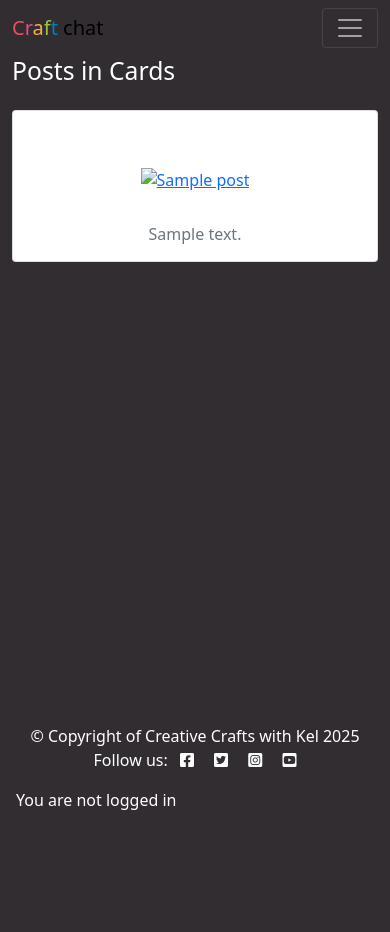
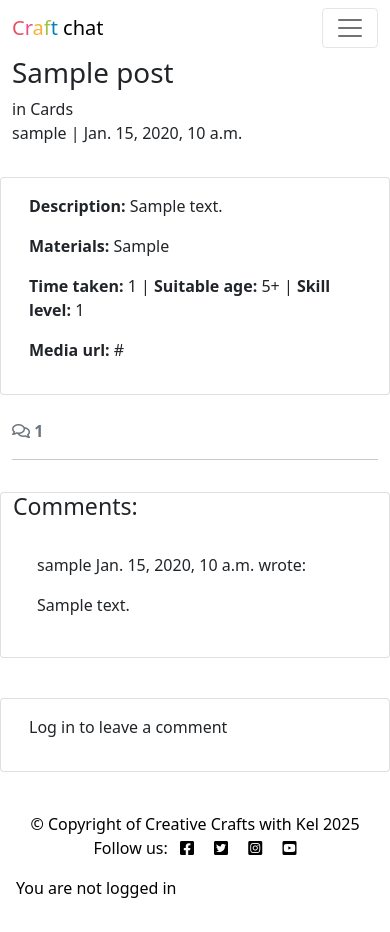
Before and after one commit to HobbesUnleashed/chat-crafts, a Django app: page /posts/1/ in a window 390 px wide. Before the commit the page ends 810 px from the top, so only its background shows below. Run offline with Django 4.2, Linux system fonts and the light colour scheme; data comes from the database, SQL or seed files in the repository; tables that the repository leaves empty hold one stand-in row (values such as "Sample post"); some libraries are stand-ins or nearby versions.

Commit message:
Created post_detail.html with comments for logged in users

```diff
--- a/chat/admin.py
+++ b/chat/admin.py
@@ -1,6 +1,6 @@
 from django.utils.html import strip_tags
 from django.contrib import admin
-from .models import Category, Post
+from .models import Category, Post, Comment
 from django_summernote.admin import SummernoteModelAdmin
 
 
@@ -29,3 +29,6 @@ class PostAdmin(SummernoteModelAdmin):
     list_display = ("title", "category", "age", "skill", "created_on")
     search_fields = ["title", "category"]
     list_filter = ("category", "title")
+
+
+admin.site.register(Comment)
--- a/chat/forms.py
+++ b/chat/forms.py
@@ -1,5 +1,5 @@
 from django import forms
-from .models import Post
+from .models import Post, Comment
 
 
 class PostForm(forms.ModelForm):
@@ -16,3 +16,9 @@ class PostForm(forms.ModelForm):
             "media_url",
             "skill",
         ]
+
+
+class CommentForm(forms.ModelForm):
+    class Meta:
+        model = Comment
+        fields = ("body",)
--- a/chat/models.py
+++ b/chat/models.py
@@ -61,3 +61,17 @@ class Post(models.Model):
 
     def __str__(self):
         return f"{self.title} | written by {self.author}"
+
+
+class Comment(models.Model):
+    post = models.ForeignKey(Post, on_delete=models.CASCADE, related_name="comments")
+    author = models.ForeignKey(User, on_delete=models.CASCADE, related_name="commenter")
+    body = models.TextField()
+    approved = models.BooleanField(default=False)
+    created_on = models.DateTimeField(auto_now_add=True)
+
+    class Meta:
+        ordering = ["created_on"]
+
+    def __str__(self):
+        return f"Comment: {self.body} | Written by {self.author}"
--- a/chat/templates/chat/post_detail.html
+++ b/chat/templates/chat/post_detail.html
@@ -0,0 +1,100 @@
+{% extends 'base.html' %} {% block content %}
+{% load static %}
+{% load crispy_forms_tags %}
+
+<div class="masthead">
+    <div class="container">
+        <div class="row g-0">
+            <div class="col-md-6 masthead-text">
+                <!-- Post title goes in these h1 tags -->
+                <h1 class="post-title">{{ post.title }}</h1> in {{ post.category }}
+                <!-- Post author goes before the | the post's created date goes after -->
+                <p class="post-subtitle">{{ post.author }} | {{ post.created_on }}</p>
+            </div>
+            <div class="d-none d-md-block col-md-6 masthead-image">
+                <a href="{% url 'post_detail' post.id %}">
+                    <img src="{{ post.image.url }}" alt="{{ post.title }}" class="img-fluid fixed-size">
+                </a>
+            </div>
+        </div>
+    </div>
+</div>
+
+<div class="container">
+    <div class="row">
+        <div class="col card mb-4  mt-3 left  top">
+            <div class="card-body">
+                <!-- The post content goes inside the card-text. -->
+                <!-- Use the | safe filter inside the template tags -->
+                <p class="card-text">
+                    <strong>Description: </strong>{{ post.content | safe }}
+                </p>
+                <p class="card-text">
+                    <strong>Materials: </strong>{{post.materials | safe }}
+                </p>
+                <p class="post-subtitle"><strong>Time taken: </strong>{{ post.time_taken }} | <strong>Suitable age:
+                    </strong>{{ post.get_age_display }} | <strong>Skill level: </strong>{{ post.get_skill_display }}</p>
+                <p class="post-subtitle"><strong>Media url: </strong>{{ post.media_url }}</p>
+            </div>
+        </div>
+    </div>
+    <!-- Displaying count of comments -->
+    <div class="row">
+        <div class="col-12">
+            <strong class="text-secondary">
+                <i class="far fa-comments"></i> {{ comment_count }} </strong>
+        </div>
+        <div class="col-12">
+            <hr>
+        </div>
+    </div>
+
+    <!-- Displaying Comments -->
+    <div class="row">
+        <div class="col-md-8 card mb-4 mt-3 ">
+            <h3>Comments:</h3>
+            <div class="card-body">
+                <!-- We want a for loop inside the empty control tags to iterate through each comment in comments -->
+                {% for comment in comments %}
+                <div class="p-2 comments
+                    {% if not comment.approved and comment.author == user %}
+                     faded{% elif not comment.approved %} d-none{% endif %}">
+                    <p class="font-weight-bold">
+                        {{ comment.author }}
+                        <span class="font-weight-normal">
+                            {{ comment.created_on }}
+                        </span> wrote:
+                    </p>
+                    <div id="comment{{ comment.id }}">
+                        {{ comment.body | linebreaks }}
+                    </div>
+                    {% if not comment.approved and comment.author == user %}
+                    <p class="approval">
+                        This comment is awaiting approval
+                    </p>
+                    {% endif %}
+                </div>
+                <!-- Our for loop ends here -->
+                {% endfor %}
+            </div>
+        </div>
+        <!-- Creating New Comments -->
+        <div class="col-md-4 card mb-4 mt-3">
+            <div class="card-body">
+                {% if user.is_authenticated %}
+                <h3>Leave a comment:</h3>
+                <p>Posting as: {{ user.username }}</p>
+                <form id="commentForm" method="POST" style="margin-top: 1.3em;">
+                    {% csrf_token %}
+                    {{ comment_form | crispy }}
+                    <button id="submitButton" type="submit" class="btn btn-signup btn-lg">Submit</button>
+                </form>
+                {% else %}
+                <p>Log in to leave a comment</p>
+                {% endif %}
+            </div>
+        </div>
+    </div>
+</div>
+
+{% endblock content %}
--- a/chat/templates/chat/postlist.html
+++ b/chat/templates/chat/postlist.html
@@ -9,7 +9,7 @@
 {% block content %}
 
 <div class="container">
-    <div class="row text-white">
+    <div class="row standard">
         <h2>Posts in {{ category.title }}</h2>
         {% for post in posts %}
         <div class="col-12 col-md-4 d-flex justify-content-center mt-3">
@@ -17,19 +17,17 @@
                 <div class="card-body text-center">
                     <div class="image-container">
                         <div class="image-flash">
+
                             <p class="cat_name">{{ post.title | safe }}</p>
+                            </a>
                         </div>
-                        {% if post.image %}
-                        <a href="{% url 'posts_list' post.id %}">
+                        <a href="{% url 'post_detail' post.id %}">
                             <img src="{{ post.image.url }}" alt="{{ post.title }}" class="img-fluid fixed-size">
                         </a>
-                        {% else %}
-                        <a href="{% url 'posts_list' post.id %}">
-                            <img src="post-images/no_image.jpg" alt="Default Image" class="img-fluid">
+                        <hr>
+                        <a href="{% url 'post_detail' post.id %}">
+                            <p class="card-text text-muted h6">{{ post.content | safe }}</p>
                         </a>
-                        {% endif %}
-                        <hr>
-                        <p class="card-text text-muted h6">{{ post.content | safe }}</p>
                     </div>
                 </div>
             </div>
--- a/chat/urls.py
+++ b/chat/urls.py
@@ -6,5 +6,8 @@ from django.conf.urls.static import static
 urlpatterns = [
     path("", views.Categories.as_view(), name="home"),
     path("create-post/", views.create_post_page, name="create_post_page"),
-    path("posts/<int:category_id>/", views.PostList.as_view(), name="posts_list"),
+    path("posts/<int:post_id>/", views.post_detail, name="post_detail"),
+    path(
+        "category/<int:category_id>/posts/", views.PostList.as_view(), name="posts_list"
+    ),
 ]
--- a/chat/views.py
+++ b/chat/views.py
@@ -3,7 +3,8 @@ from django.views import generic
 from django.views.generic import ListView
 from .models import Category, Post
 from django.contrib.auth.decorators import login_required
-from .forms import PostForm
+from .forms import PostForm, CommentForm
+from django.contrib import messages
 
 
 # Create your views here.
@@ -31,6 +32,52 @@ class PostList(ListView):
         return context
 
 
+def post_detail(request, post_id):
+    """
+    Display an individual :model: `blog.post`
+
+    **Context**
+
+    ``post``
+        An instance of :model: `blog.post`.
+
+    **Template:**
+
+    :template: `blog/post_detail.html`
+    """
+
+    post = get_object_or_404(Post, id=post_id)
+    comments = post.comments.all().order_by("-created_on")
+    comment_count = post.comments.filter(approved=True).count()
+
+    if request.method == "POST":
+        print("Received a POST request")
+        comment_form = CommentForm(data=request.POST)
+        if comment_form.is_valid():
+            comment = comment_form.save(commit=False)
+            comment.author = request.user
+            comment.post = post
+            comment.save()
+            messages.add_message(
+                request, messages.SUCCESS, "Comment submitted and awaiting approval"
+            )
+
+    comment_form = CommentForm()
+
+    print("About to run the render")
+
+    return render(
+        request,
+        "chat/post_detail.html",
+        {
+            "post": post,
+            "comments": comments,
+            "comment_count": comment_count,
+            "comment_form": comment_form,
+        },
+    )
+
+
 @login_required
 def create_post_page(request):
     if request.method == "POST":
--- a/crafts/settings.py
+++ b/crafts/settings.py
@@ -54,6 +54,8 @@ INSTALLED_APPS = [
     "allauth.socialaccount",
     "cloudinary",
     "cloudinary_storage",
+    "crispy_forms",
+    "crispy_bootstrap5",
     "django_summernote",
     "chat",
 ]
@@ -61,6 +63,9 @@ INSTALLED_APPS = [
 SITE_ID = 1
 LOGIN_REDIRECT_URL = "/"
 LOGOUT_REDIRECT_URL = "/"
+
+CRISPY_ALLOWED_TEMPLATE_PACKS = "bootstrap5"
+CRISPY_TEMPLATE_PACK = "bootstrap5"
 
 MIDDLEWARE = [
     "django.middleware.security.SecurityMiddleware",
--- a/static/css/styles.css
+++ b/static/css/styles.css
@@ -29,7 +29,7 @@
 }
 
 .main-bg {
-    background-color: #322d31;
+    background-color: #fff;
 }
 
 /* Image size for tiles */
--- a/templates/base.html
+++ b/templates/base.html
@@ -34,7 +34,7 @@
 <body class="d-flex flex-column h-100 main-bg">
 
     <!-- Navigation -->
-    <nav class="navbar navbar-expand-lg navbar-dark">
+    <nav class="navbar navbar-expand-lg navbar-light bg-white">
         <div class="container-fluid">
             <a class="navbar-brand" href="{% url 'home' %}"><span class="brand standard"><span
                         class="poppy">C</span><span class="melon">r</span><span class="mango">a</span><span
@@ -83,17 +83,17 @@
 
     {% endblock content %}
 
-    <footer class="footer mt-auto py-3">
-        <p class="m-0 text-center text-white">&#169; Copyright of Creative Crafts with Kel 2025</p>
-        <p class="m-0 text-center text-white">Follow us: <i class="fab fa-facebook-square ms-2"></i>
+    <footer class="footer mt-auto py-3 standard">
+        <p class="m-0 text-center">&#169; Copyright of Creative Crafts with Kel 2025</p>
+        <p class="m-0 text-center">Follow us: <i class="fab fa-facebook-square ms-2"></i>
             <i class="fab fa-twitter-square ms-3"></i>
             <i class="fab fa-instagram-square ms-3"></i>
             <i class="fab fa-youtube-square ms-3"></i>
         </p>
         {% if user.is_authenticated %}
-        <p class="text-start m-3 text-white">You are logged in as "{{ user }}"</p>
+        <p class="text-start m-3">You are logged in as "{{ user }}"</p>
         {% else %}
-        <p class="text-start m-3 text-white">You are not logged in</p>
+        <p class="text-start m-3">You are not logged in</p>
         {% endif %}
     </footer>
 
```
Also changed, not shown: chat/templates/chat/categories.html (+5 -7 lines), requirements.txt (+1 -18 lines), chat/migrations/0001_initial.py, chat/migrations/0002_alter_category_image.py (deleted), chat/migrations/0002_remove_post_slug_delete_comment.py (added), chat/migrations/0003_comment.py (added).
